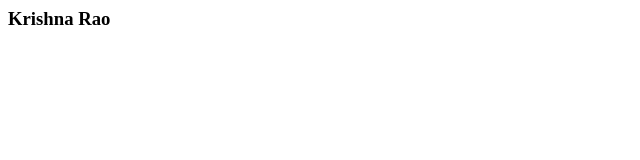
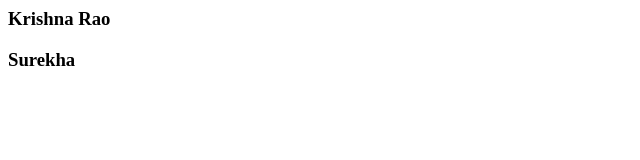
Before and after one commit to krishnasrirambatla/GitProject, a plain HTML site: page first.html in a window 1280 px wide. Shown: the full height of the page, 0-640 px from the left. Drawn offline with Linux system fonts and the light colour scheme.

Commit message:
1st update of first html

```diff
--- a/first.html
+++ b/first.html
@@ -4,6 +4,7 @@
 	</head>
 	<body>
 		<h3> Krishna Rao </h3>
+		<h3> Surekha </h3>
 	</body>
 
 </html>
```
